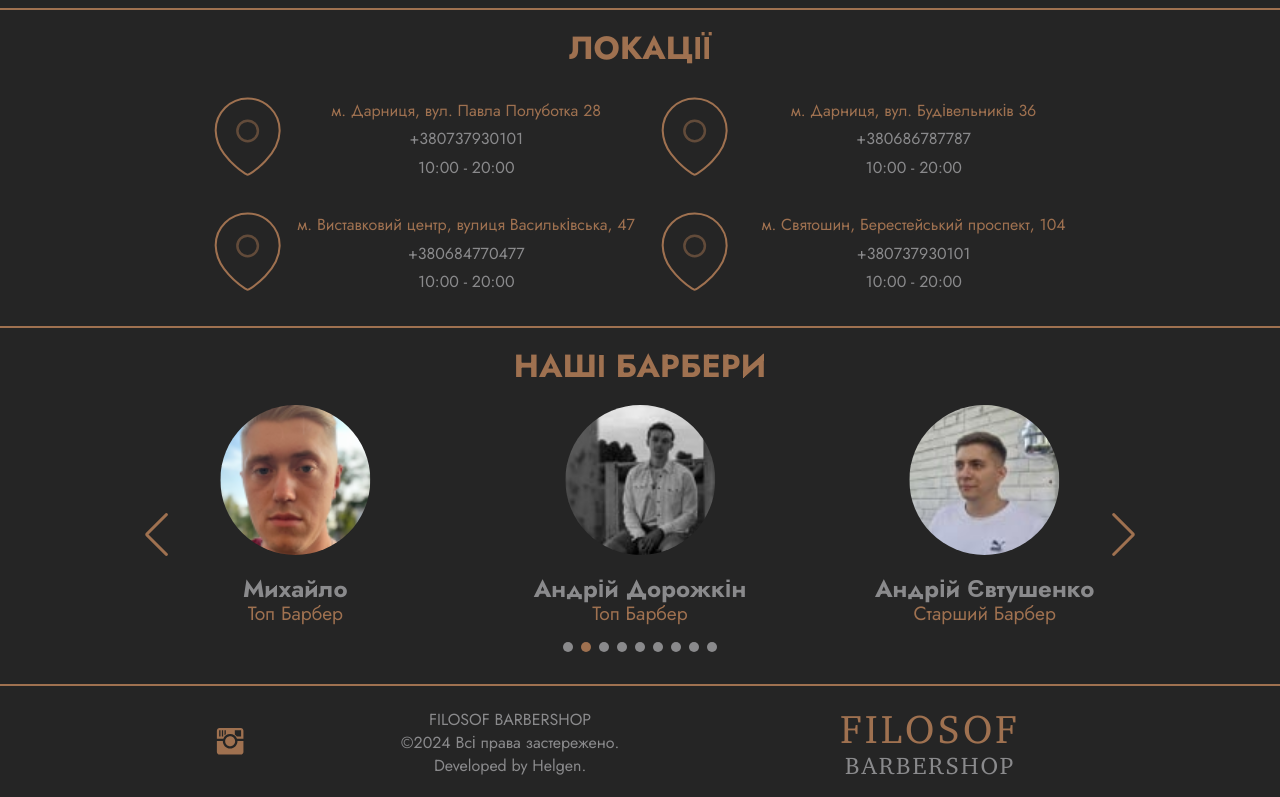
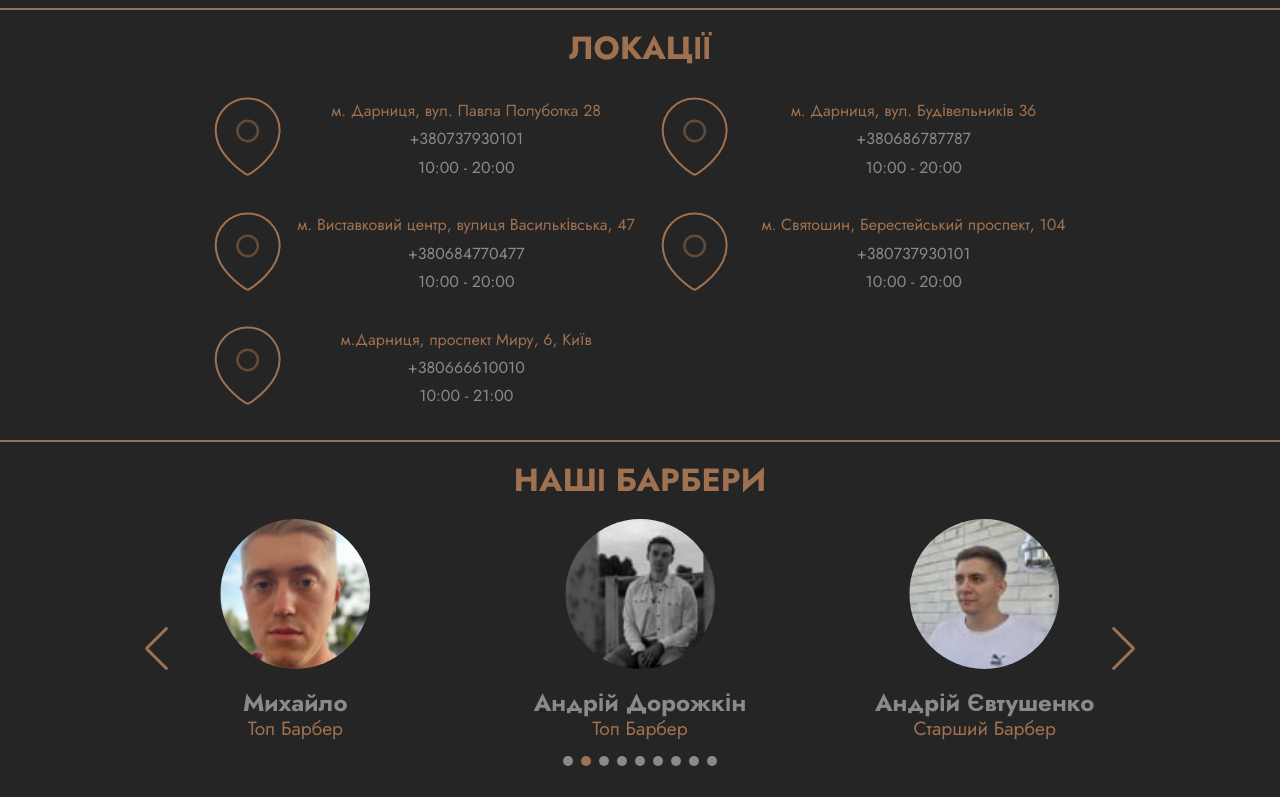
Before and after one commit to Helgen97/filosof, a React (Vite) app: page / in a window 1280 px wide. Shown: the part 1105-1902 px from the top of the page. Built offline with nearby package versions, Linux system fonts and the light colour scheme; a web font is replaced by a local one.

Commit message:
add new location

```diff
--- a/src/constants/content.js
+++ b/src/constants/content.js
@@ -1,100 +1,119 @@
-import barber_1 from "../images/barber-1.jpeg"
-import barber_2 from "../images/barber-2.png"
-import barber_3 from "../images/barber-3.jpeg"
-import barber_4 from "../images/barber-4.jpeg"
-import barber_5 from "../images/barber-5.jpeg"
-import barber_6 from "../images/barber-6.jpeg"
-import barber_7 from "../images/barber-7.jpeg"
-import barber_8 from "../images/barber-8.png"
-import barber_9 from "../images/barber-9.jpeg"
+import barber_1 from "../images/barber-1.jpeg";
+import barber_2 from "../images/barber-2.png";
+import barber_3 from "../images/barber-3.jpeg";
+import barber_4 from "../images/barber-4.jpeg";
+import barber_5 from "../images/barber-5.jpeg";
+import barber_6 from "../images/barber-6.jpeg";
+import barber_7 from "../images/barber-7.jpeg";
+import barber_8 from "../images/barber-8.png";
+import barber_9 from "../images/barber-9.jpeg";
 
 export const MENU_ITEMS = [
   {
     linkId: "main_screen",
-        linkIntlId: "online_booking"
+    linkIntlId: "online_booking",
   },
   {
     linkId: "price_screen",
-        linkIntlId: "services"
+    linkIntlId: "services",
   },
   {
     linkId: "location_screen",
-        linkIntlId: "locations"
+    linkIntlId: "locations",
   },
   {
     linkId: "barber_screen",
-        linkIntlId: "barbers"
+    linkIntlId: "barbers",
   },
 ];
 
 export const LOCATION_CONTENT = {
-    "location_1": {
+  location_1: {
     locationAddress: "м. Дарниця, вул. Павла Полуботка 28",
     locationAddressLang: {
-            "en": "Darnytsia st., Pavlo Polubotka Street 28",
+      en: "Darnytsia st., Pavlo Polubotka Street 28",
     },
     locationWorkingHours: "10:00 - 20:00",
-        locationBookingLink: "https://n772367.alteg.io/select-city/4/select-branch?previousStepUrl=%2Fcompany%2F722907%2Fpersonal%2Fmenu%3Fo%3D&o=",
+    locationBookingLink:
+      "https://n772367.alteg.io/select-city/4/select-branch?previousStepUrl=%2Fcompany%2F722907%2Fpersonal%2Fmenu%3Fo%3D&o=",
     locationPhone: "+380737930101",
-        locationPathLink: "https://www.google.com/maps/dir//Barbershop%20Filosof%20%D0%91%D0%B0%D1%80%D0%B1%D0%B5%D1%80%D1%88%D0%BE%D0%BF%20%D0%94%D0%B0%D1%80%D0%BD%D0%B8%D1%86%D1%8F,%20Hetman%20Pavlo%20Polubotka%20St,%2028,%20Kyiv,%2002000"
+    locationPathLink:
+      "https://www.google.com/maps/dir//Barbershop%20Filosof%20%D0%91%D0%B0%D1%80%D0%B1%D0%B5%D1%80%D1%88%D0%BE%D0%BF%20%D0%94%D0%B0%D1%80%D0%BD%D0%B8%D1%86%D1%8F,%20Hetman%20Pavlo%20Polubotka%20St,%2028,%20Kyiv,%2002000",
   },
-    "location_2": {
+  location_2: {
     locationAddress: "м. Дарниця, вул. Будівельників 36",
     locationAddressLang: {
-            "en": "Darnytsia st., Budivel'nykiv Street 36",
+      en: "Darnytsia st., Budivel'nykiv Street 36",
     },
     locationWorkingHours: "10:00 - 20:00",
-        locationBookingLink: "https://n772367.alteg.io/select-city/4/select-branch?previousStepUrl=%2Fcompany%2F722907%2Fpersonal%2Fmenu%3Fo%3D&o=",
+    locationBookingLink:
+      "https://n772367.alteg.io/select-city/4/select-branch?previousStepUrl=%2Fcompany%2F722907%2Fpersonal%2Fmenu%3Fo%3D&o=",
     locationPhone: "+380686787787",
-        locationPathLink: "https://www.google.com/maps/dir//Kyiv,%20Budivel'nykiv%20Street%2036"
+    locationPathLink:
+      "https://www.google.com/maps/dir//Kyiv,%20Budivel'nykiv%20Street%2036",
   },
-    "location_3": {
+  location_3: {
     locationAddress: "м. Виставковий центр, вулиця Васильківська, 47",
     locationAddressLang: {
-            "en": "Vystavkovyi Tsentr st., Vasylkivska St, 47",
+      en: "Vystavkovyi Tsentr st., Vasylkivska St, 47",
     },
     locationWorkingHours: "10:00 - 20:00",
-        locationBookingLink: "https://n772367.alteg.io/select-city/4/select-branch?previousStepUrl=%2Fcompany%2F722907%2Fpersonal%2Fmenu%3Fo%3D&o=",
+    locationBookingLink:
+      "https://n772367.alteg.io/select-city/4/select-branch?previousStepUrl=%2Fcompany%2F722907%2Fpersonal%2Fmenu%3Fo%3D&o=",
     locationPhone: "+380684770477",
-        locationPathLink: "https://www.google.com/maps/dir//Vasylkivska%20St,%2047"
+    locationPathLink: "https://www.google.com/maps/dir//Vasylkivska%20St,%2047",
   },
-    "location_4": {
+  location_4: {
     locationAddress: "м. Святошин, Берестейський проспект, 104",
     locationAddressLang: {
-            "en": "Sviatoshyn st., Beresteiskyi Ave, 104",
+      en: "Sviatoshyn st., Beresteiskyi Ave, 104",
     },
     locationWorkingHours: "10:00 - 20:00",
-        locationBookingLink: "https://n772367.alteg.io/select-city/4/select-branch?previousStepUrl=%2Fcompany%2F722907%2Fpersonal%2Fmenu%3Fo%3D&o=",
+    locationBookingLink:
+      "https://n772367.alteg.io/select-city/4/select-branch?previousStepUrl=%2Fcompany%2F722907%2Fpersonal%2Fmenu%3Fo%3D&o=",
     locationPhone: "+380737930101",
-        locationPathLink: "https://www.google.com/maps/dir//Beresteiskyi%20Ave,%20104"
-    }
+    locationPathLink:
+      "https://www.google.com/maps/dir//Beresteiskyi%20Ave,%20104",
+  },
+  location_5: {
+    locationAddress: "м.Дарниця, проспект Миру, 6, Київ",
+    locationAddressLang: {
+      en: "Darnytsia st., Myru Ave, 6",
+    },
+    locationWorkingHours: "10:00 - 21:00",
+    locationBookingLink:
+      "https://n829842.alteg.io/company/778957/personal/menu?o=",
+    locationPhone: "+380666610010",
+    locationPathLink:
+      "https://www.google.com/maps/dir//Kyiv,%20Myru%20Ave,%206",
+  },
 };
 
 export const PRICE_CONTENT = [
   {
-        "key": "mens_haircut",
-        "starting_price": 300
+    key: "mens_haircut",
+    starting_price: 300,
   },
   {
-        "key": "beard_haircut",
-        "starting_price": 200
+    key: "beard_haircut",
+    starting_price: 200,
   },
   {
-        "key": "mens_haircut plus beard_haircut",
-        "starting_price": 500
+    key: "mens_haircut plus beard_haircut",
+    starting_price: 500,
   },
   {
-        "key": "baby_haircut",
-        "starting_price": 300
+    key: "baby_haircut",
+    starting_price: 300,
   },
   {
-        "key": "fade_haircut",
-        "starting_price": 350
+    key: "fade_haircut",
+    starting_price: 350,
   },
   {
-        "key": "fade_haircut plus beard_haircut",
-        "starting_price": 500
-    }
+    key: "fade_haircut plus beard_haircut",
+    starting_price: 500,
+  },
 ];
 
 export const BARBERS = [
@@ -103,7 +122,7 @@ export const BARBERS = [
     photo: barber_1,
     barberName: "Андрій Храпко",
     barberNameLang: {
-            "en": "Andrіy Khrapko"
+      en: "Andrіy Khrapko",
     },
     barberPositionItlId: "barber",
   },
@@ -112,7 +131,7 @@ export const BARBERS = [
     photo: barber_2,
     barberName: "Михайло",
     barberNameLang: {
-            "en": "Mykhailo",
+      en: "Mykhailo",
     },
     barberPositionItlId: "top_barber",
   },
@@ -121,7 +140,7 @@ export const BARBERS = [
     photo: barber_3,
     barberName: "Андрій Дорожкін",
     barberNameLang: {
-            "en": "Andrіy Dorozhkіn",
+      en: "Andrіy Dorozhkіn",
     },
     barberPositionItlId: "top_barber",
   },
@@ -130,7 +149,7 @@ export const BARBERS = [
     photo: barber_4,
     barberName: "Андрій Євтушенко",
     barberNameLang: {
-            "en": "Andrіy Єvtushenko",
+      en: "Andrіy Єvtushenko",
     },
     barberPositionItlId: "senior_barber",
   },
@@ -139,7 +158,7 @@ export const BARBERS = [
     photo: barber_5,
     barberName: "Олександр",
     barberNameLang: {
-            "en": "Oleksandr",
+      en: "Oleksandr",
     },
     barberPositionItlId: "barber",
   },
@@ -148,7 +167,7 @@ export const BARBERS = [
     photo: barber_6,
     barberName: "Володимир",
     barberNameLang: {
-            "en": "Volodimir",
+      en: "Volodimir",
     },
     barberPositionItlId: "senior_barber",
   },
@@ -157,7 +176,7 @@ export const BARBERS = [
     photo: barber_7,
     barberName: "Степан",
     barberNameLang: {
-            "en": "Stepan",
+      en: "Stepan",
     },
     barberPositionItlId: "barber",
   },
@@ -166,7 +185,7 @@ export const BARBERS = [
     photo: barber_8,
     barberName: "Іван",
     barberNameLang: {
-            "en": "Ivan",
+      en: "Ivan",
     },
     barberPositionItlId: "senior_barber",
   },
@@ -175,8 +194,8 @@ export const BARBERS = [
     photo: barber_9,
     barberName: "Андрій Перусь",
     barberNameLang: {
-            "en": "Andriy Perus",
+      en: "Andriy Perus",
     },
     barberPositionItlId: "senior_barber",
-    }
+  },
 ];
```
Lines whose indentation alone changed are shown as unchanged.
